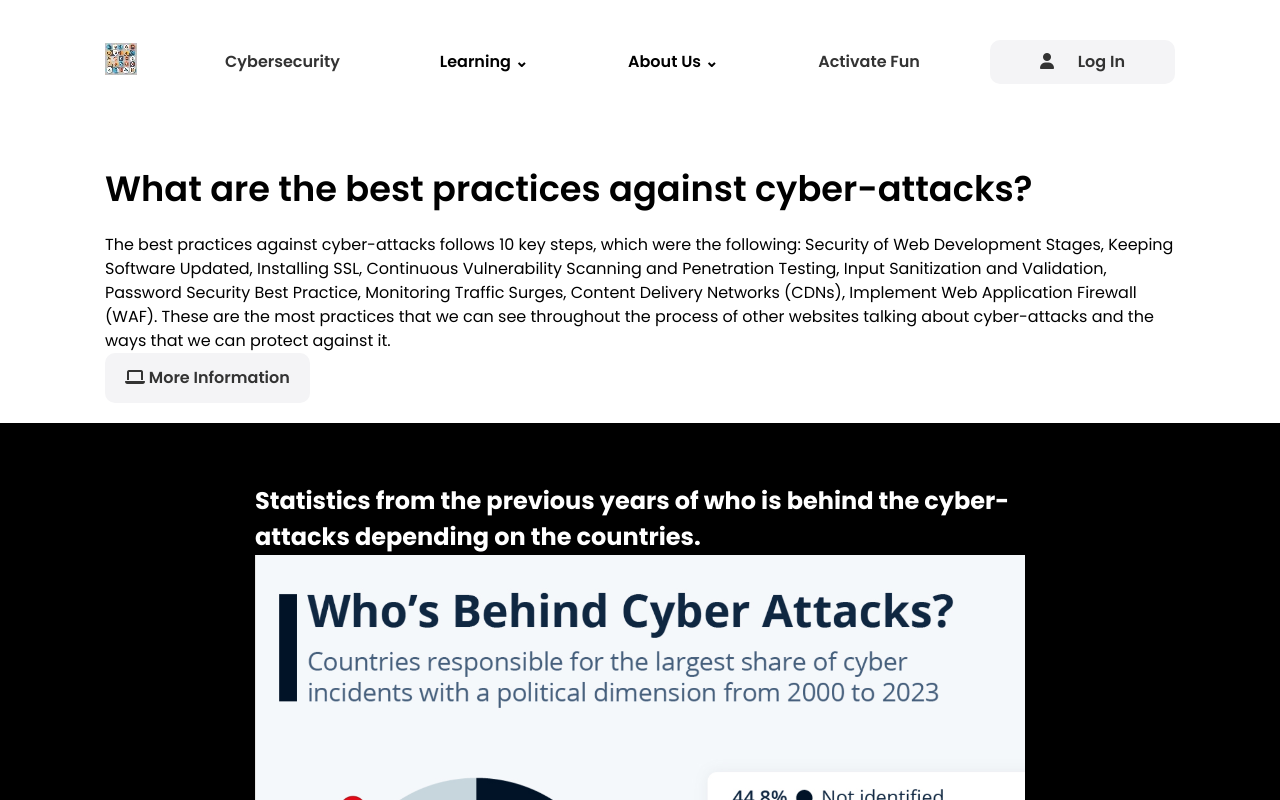
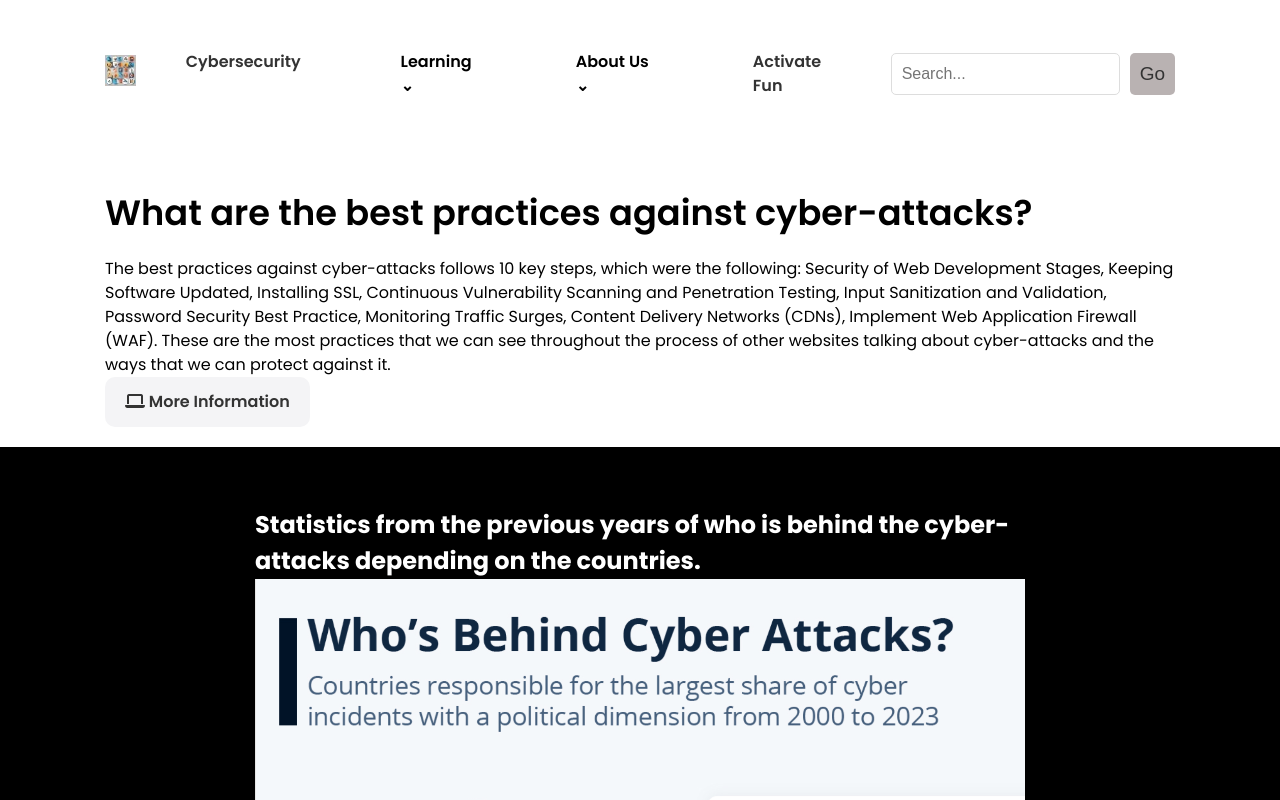
Before and after one commit to 70725/SAAS-WEBSITE, a plain HTML site: page bestpractices.html in a window 1280 px wide. Shown: the top 800 px of the page. Drawn offline with Linux system fonts and the light colour scheme.

Commit message:
Adding of searchbar

```diff
--- a/bestpractices.html
+++ b/bestpractices.html
@@ -16,8 +16,9 @@
      crossorigin="anonymous"
      referrerpolicy="no-referrer"
     />
+    <link rel="stylesheet" href="css/style.css" />
+    <link rel="shortcut icon" href="images/ShortcutIcon.jpeg" type="image/x-icon" />
 </head>
-
 <body>
     <nav class="navbar">
         <div class="container">
@@ -51,13 +52,14 @@
                         </div>
                     </li>
                     <li>
-                        <a href="#">Activate Fun</a>
+                        <a href="fun.index.html">Activate Fun</a>
                     </li>
-                    <li>
-                        <a class="btn" href="#">
-                            <i class="fas fa-user"></i> Log In
-                        </a>
-                    </li>
+                    <div class="search">
+                        <form>
+                            <input type="text" placeholder="Search...">
+                            <button class="submit">Go</button>
+                        </form>
+                    </div>
                 </ul>
             </div>
         </div>
@@ -125,3 +127,17 @@
         </div>
     </div>
 </section>
+<section>
+    <div class="text">
+        <div class="container">
+            <div class="text-content">
+                <h1 class="text-heading text-xl">
+
+                </h1>
+                <p>
+                    cuz I said so
+                </p>
+            </div>
+        </div>
+    </div>
+</section>
--- a/css/style.css
+++ b/css/style.css
@@ -21,7 +21,38 @@ body {
 }
 .search{
     display: flex;
+    align-items: center;
+    margin-right: 0;
 }
+.search form{
+    display: flex;
+    margin: 0;
+}
+
+.search input{
+    padding: 10px;
+    border: 1px solid #ddd;
+    outline: none;
+    border-radius: 5px;
+    margin-right: 10px;
+    font-size: 16px;
+}
+.search input:hover{
+    border: 1px solid #72a0d4;
+}
+.search button{
+    padding: 10px;
+    background-color: #b9b2b2;
+    border: none;
+    border-radius: 5px;
+    color: #333;
+    font-size: 19px;
+    cursor: pointer;
+}
+.search button:hover{
+    background-color: #ccc;
+}
+
 
 a {
     text-decoration: none;
@@ -35,6 +66,9 @@ ul {
 img {
     max-width: 100%;
 }
+
+
+
 
 /* Navbar */
 .navbar {
```
Also changed, not shown: fun.index.html (+7 -6 lines). Lines whose indentation alone changed are shown as unchanged.
